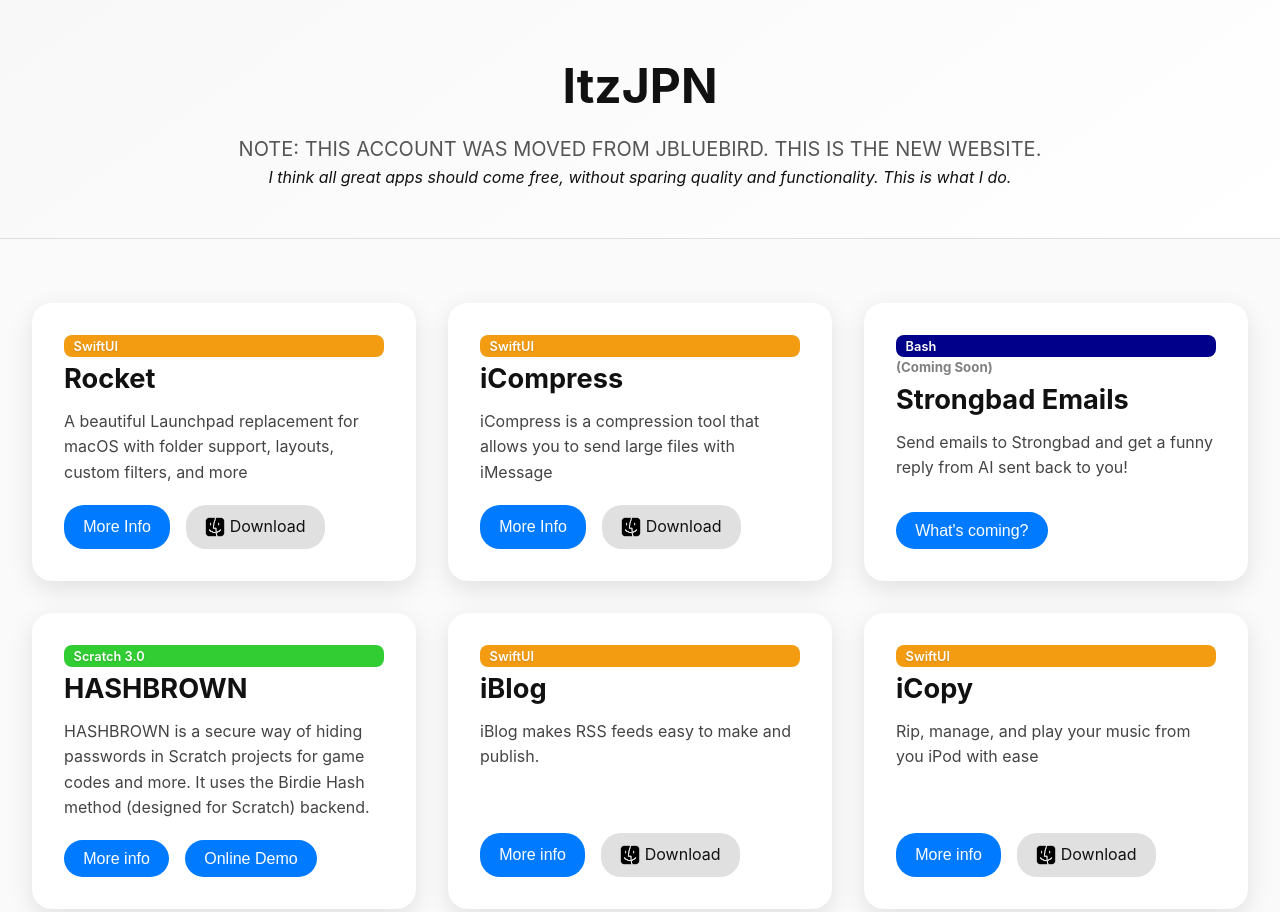
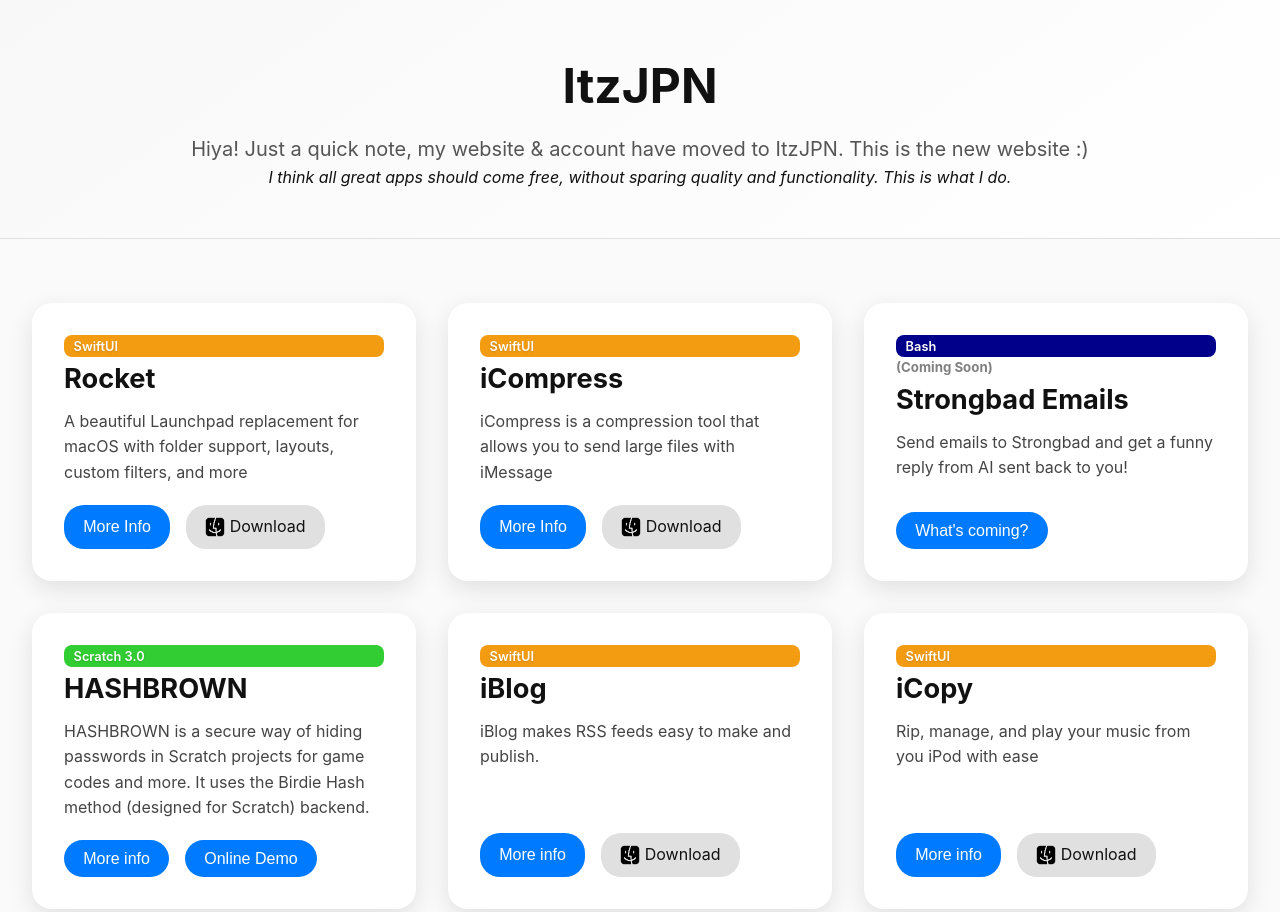
Before and after one commit to itzJPN/itzJPN.github.io, a plain HTML site: page index.html in a window 1280 px wide. Shown: the top 912 px of the page. Drawn offline with Linux system fonts and the light colour scheme.

Commit message:
Update index.html

```diff
--- a/index.html
+++ b/index.html
@@ -178,7 +178,7 @@
 <body>
   <header>
     <h1>ItzJPN</h1>
-	<p>NOTE: THIS ACCOUNT WAS MOVED FROM JBLUEBIRD. THIS IS THE NEW WEBSITE.</p>
+	<p>Hiya! Just a quick note, my website & account have moved to ItzJPN. This is the new website :)</p>
     <i>I think all great apps should come free, without sparing quality and functionality. This is what I do.</i>
 	<!--<div class="buttons">
        <a href="mailto:contactjbluebird@icloud.com">Contact Me</a>
```
